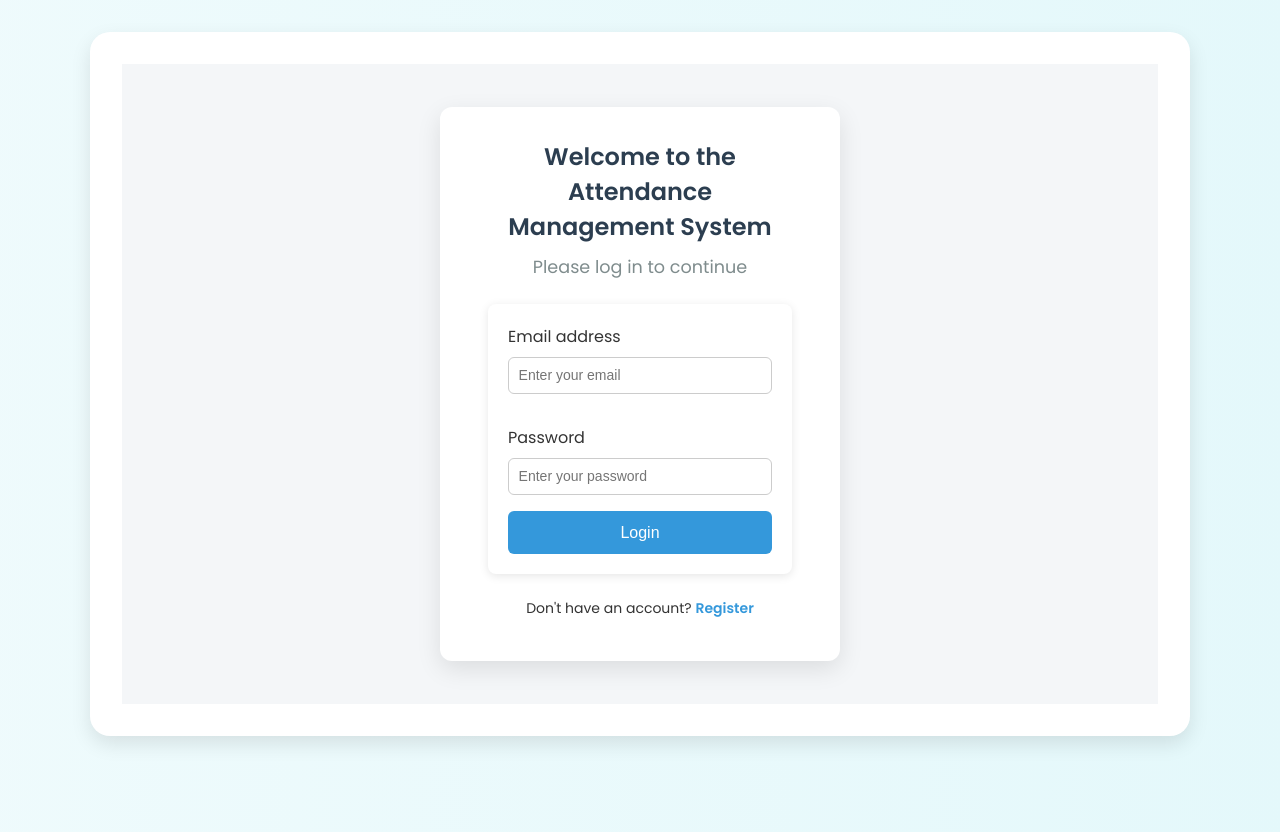
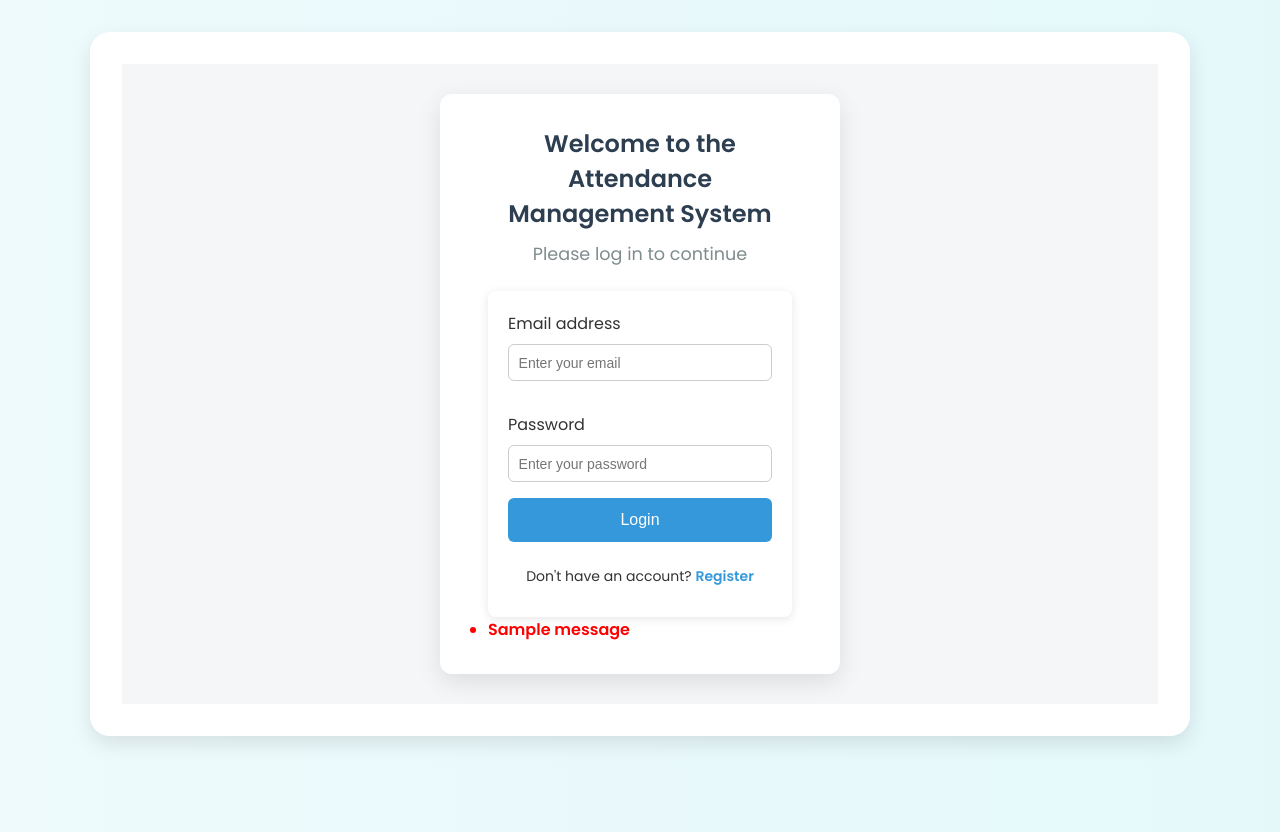
Before and after one commit to yallalaraja/Attendance_Management_System-Team-Alpha-, a Django app: page /ams/login/ in a window 1280 px wide. Run offline with Django 5.2, Linux system fonts and the light colour scheme; tables that the repository leaves empty hold one stand-in row (values such as "Sample post"); one stand-in notice (Sample message) is shown.

Commit message:
invalid credentials msg for templated done

```diff
--- a/Ams_be/Ams_app/static/ams_app/styles.css
+++ b/Ams_be/Ams_app/static/ams_app/styles.css
@@ -362,3 +362,9 @@ nav ul li a:hover {
 .btn-register:hover {
     color: #21618c;
 }
+
+.error-message {
+    color: red;
+    font-weight: bold;
+    margin-bottom: 10px;
+}
--- a/Ams_be/Ams_app/templates/ams_app/user/login.html
+++ b/Ams_be/Ams_app/templates/ams_app/user/login.html
@@ -6,6 +6,8 @@
     <div class="login-box">
         <h2 class="login-title">Welcome to the Attendance Management System</h2>
         <p class="login-subtitle">Please log in to continue</p>
+
+
 
         <form method="post">
             {% csrf_token %}
@@ -21,11 +23,21 @@
             </div>
 
             <button type="submit" class="btn-login">Login</button>
+
+            <p class="register-text">Don't have an account?
+                <a href="{% url 'create_user' %}" class="btn-register">Register</a>
+            </p>
         </form>
 
-        <p class="register-text">Don't have an account?
-            <a href="{% url 'create_user' %}" class="btn-register">Register</a>
-        </p>
+        {% if messages %}
+            <ul class="messages">
+                {% for message in messages %}
+                    <li class="{{ message.tags }}" style="color: red; font-weight: bold;">
+                        {{ message }}
+                    </li>
+                {% endfor %}
+            </ul>
+        {% endif %}
     </div>
 </div>
 {% endblock %}
--- a/Ams_be/Ams_app/views.py
+++ b/Ams_be/Ams_app/views.py
@@ -478,8 +478,6 @@ def allocate_shift(request):
         user = User.objects.get(id=user_id)
         shift = Shift.objects.get(id=shift_id)
 
-
-
         # Create or update shift allocation
         UserShiftAssignment.objects.update_or_create(
             user=user,
--- a/Ams_be/Ams_be/urls.py
+++ b/Ams_be/Ams_be/urls.py
@@ -21,6 +21,7 @@ from rest_framework_simplejwt.views import TokenObtainPairView, TokenRefreshView
 urlpatterns = [
     path('admin/', admin.site.urls),
     path('ams/', include('Ams_app.urls')),
+    path('',include('Ams_app.urls')),
     # JWT endpoints
     path('ams/token/', TokenObtainPairView.as_view(), name='token_obtain_pair'),
     path('ams/token/refresh/', TokenRefreshView.as_view(), name='token_refresh'),
```
